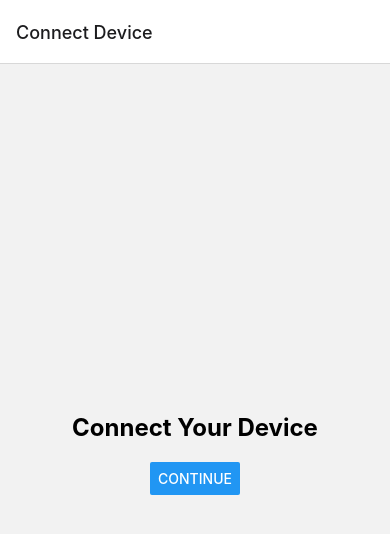
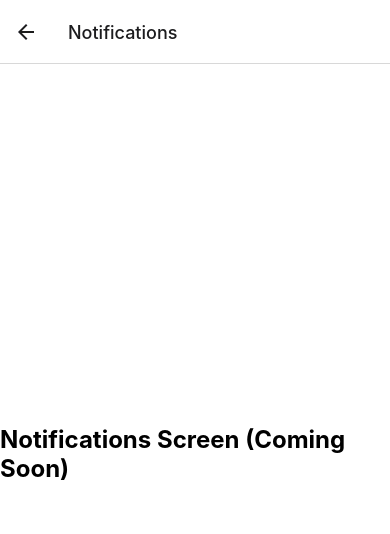
Before and after one commit to bigbang120/liquid-ai-mobile, a React Native app: screen /Notifications in a window 390 px wide. Shown: the top 534 px of the page. Built offline with nearby package versions, Linux system fonts and the light colour scheme.

Commit message:
feat: add analytics and notifications screens to navigation

```diff
--- a/App.js
+++ b/App.js
@@ -35,6 +35,9 @@ export default function App() {
         <Stack.Screen name="Insurance" component={InsuranceScreen} options={{ title: 'Insurance Integration' }} />
           <Stack.Screen name="Predict" component={PredictScreen} options={{ title: 'Predict' }} />
         <Stack.Screen name="Alerts" component={AlertsScreen} options={{ title: 'Alerts' }} />
+        <Stack.Screen name="Analytics" component={require('./src/screens/AnalyticsScreen').default} options={{ title: 'Analytics' }} />
+        <Stack.Screen name="Notifications" component={require('./src/screens/NotificationsScreen').default} options={{ title: 'Notifications' }} />
+
         <Stack.Screen name="Login" component={LoginScreen} options={{ title: 'Login' }} />
       <Stack.Screen name="Signup" component={SignupScreen} options={{ title: 'Sign Up' }} />
       </Stack.Navigator>
```
